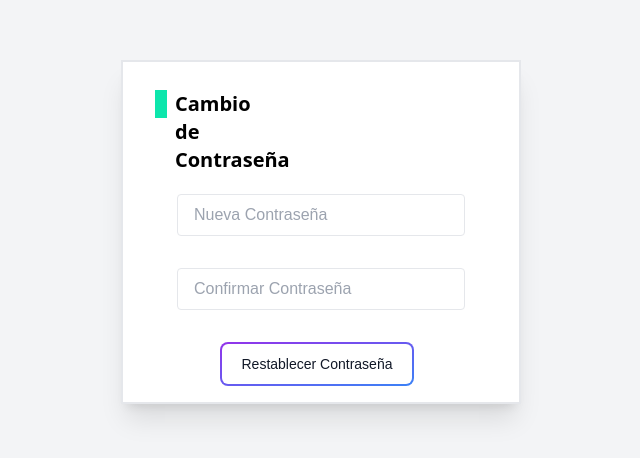
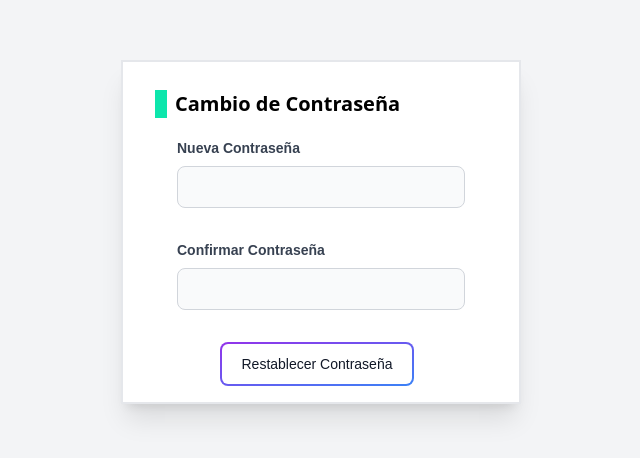
Before and after one commit to ivangk17/Seguros-front, a Next.js app: page /editarContrasenia/cambiarContrasenia in a window 1280 px wide. Shown: the part 168-626 px from the top of the page, without its empty margins (319-959 px from the left). Built offline with nearby package versions, Linux system fonts and the light colour scheme.

Commit message:
Implementacion del input en los campos de recuperacion

```diff
--- a/src/app/editarContrasenia/cambiarContrasenia/page.js
+++ b/src/app/editarContrasenia/cambiarContrasenia/page.js
@@ -5,8 +5,7 @@ import { ToastContainer, toast } from 'react-toastify';
 import 'react-toastify/dist/ReactToastify.css';
 import ScreenLoader from "@/app/componentes/ScreenLoader";
 import { validarContraseña } from "@/app/componentes/modals/validaciones/validaciones";
-
-
+import Input from "@/app/componentes/Input"; // Asegúrate de que la ruta sea correcta
 
 export default function PaginaRecuperacionContrasenia() {
   const api = process.env.NEXT_PUBLIC_URL_API;
@@ -15,13 +14,10 @@ export default function PaginaRecuperacionContrasenia() {
   const [confirmacionContrasenia, setConfirmacionContrasenia] = useState('');
   const [cargando, setCargando] = useState(false);
 
-
-
-  const MSG_ERROR_CONTRASENIA_VACIA = "La contraseña no puede estar vacía."
-  const MSG_ERROR_CONTRASENIA_CARACTERES = "La contraseña debe tener al menos 8 caracteres, una letra mayúscula y un signo."
-  const MSG_ERROR_CONTRASENIAS_NO_COINCIDEN = "Las contraseñas no coinciden."
-  const MSG_ERROR_CAMBIO_EXITOSO = "La contraseña se cambio correctamente, puede cerrar esta pestaña."
-
+  const MSG_ERROR_CONTRASENIA_VACIA = "La contraseña no puede estar vacía.";
+  const MSG_ERROR_CONTRASENIA_CARACTERES = "La contraseña debe tener al menos 8 caracteres, una letra mayúscula y un signo.";
+  const MSG_ERROR_CONTRASENIAS_NO_COINCIDEN = "Las contraseñas no coinciden.";
+  const MSG_ERROR_CAMBIO_EXITOSO = "La contraseña se cambió correctamente, puede cerrar esta pestaña.";
 
   const handleCambioContrasenia = async (event) => {
     event.preventDefault();
@@ -79,27 +75,29 @@ export default function PaginaRecuperacionContrasenia() {
       <div className="mx-auto my-36 flex h-auto w-[400px] flex-col border-2 bg-white text-black shadow-xl">
         <div className="mx-8 mt-7 mb-3 flex flex-row justify-start space-x-2">
           <div className="h-7 w-3 bg-[#0DE6AC]"></div>
-          <div className="w-3 text-center font-sans text-xl font-bold">
+          <div className="w-3 text-center font-sans text-xl font-bold whitespace-nowrap">
             <h1>Cambio de Contraseña</h1>
           </div>
         </div>
         <form onSubmit={handleCambioContrasenia} className="flex flex-col items-center">
           <div className="my-2 w-72">
-            <input
+            <Input
+              name="nuevaContrasenia"
+              label="Nueva Contraseña"
               type="password"
-              placeholder="Nueva Contraseña"
               value={contrasenia}
               onChange={(e) => setContrasenia(e.target.value)}
-              className="mb-4 px-4 py-2 border rounded w-full"
+              error={errores.submit}
             />
           </div>
           <div className="my-2 w-72">
-            <input
+            <Input
+              name="confirmacionContrasenia"
+              label="Confirmar Contraseña"
               type="password"
-              placeholder="Confirmar Contraseña"
               value={confirmacionContrasenia}
               onChange={(e) => setConfirmacionContrasenia(e.target.value)}
-              className="mb-4 px-4 py-2 border rounded w-full"
+              error={errores.submit}
             />
           </div>
           <div className="my-2 flex justify-center">
```
